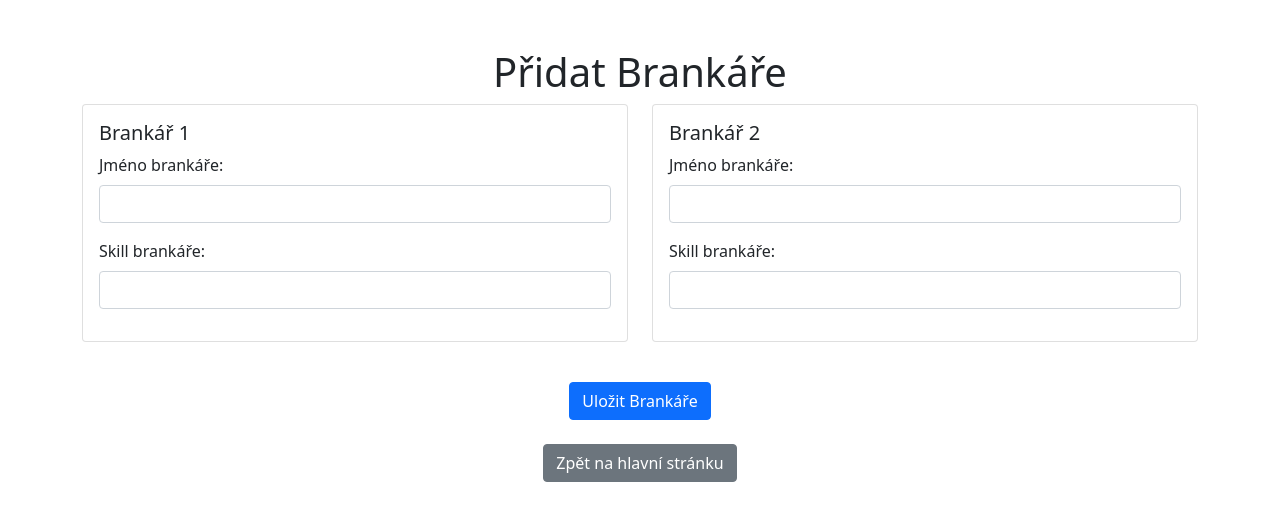
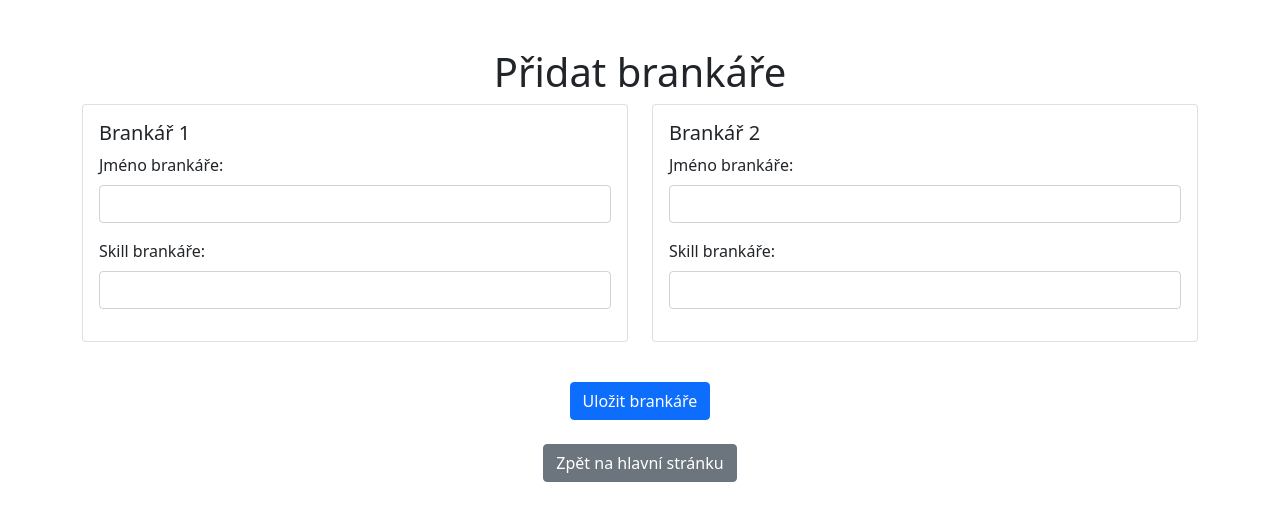
Before and after one commit to MarkkoFarmer/Team-Balancer, a Flask app: page /add_goalkeeper in a window 1280 px wide. Shown: the top 521 px of the page. Run offline with Flask 3, Linux system fonts and the light colour scheme.

Commit message:
Update add_goalkeeper.html

```diff
--- a/templates/add_goalkeeper.html
+++ b/templates/add_goalkeeper.html
@@ -3,7 +3,7 @@
 <head>
     <meta charset="UTF-8">
     <meta name="viewport" content="width=device-width, initial-scale=1.0">
-    <title>Přidat Brankáře</title>
+    <title>Přidat brankáře</title>
     <!-- Přidání Bootstrapu -->
     <link href="https://cdn.jsdelivr.net/npm/bootstrap@5.1.3/dist/css/bootstrap.min.css" rel="stylesheet">
     <script src="https://code.jquery.com/jquery-3.6.0.min.js"></script>
@@ -21,7 +21,7 @@
 </head>
 <body>
     <div class="container mt-5">
-        <h1 class="text-center">Přidat Brankáře</h1>
+        <h1 class="text-center">Přidat brankáře</h1>
         <form method="POST">
             <div class="row">
                 {% for i in range(2) %}
@@ -41,7 +41,7 @@
                 {% endfor %}
             </div>
             <div class="d-flex justify-content-center mt-4">
-                <button type="submit" class="btn btn-primary">Uložit Brankáře</button>
+                <button type="submit" class="btn btn-primary">Uložit brankáře</button>
             </div>
         </form>
         <div class="d-flex justify-content-center mt-4">
```
